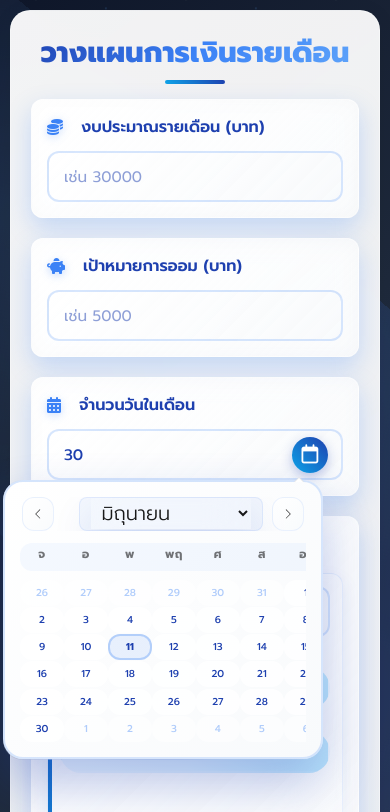
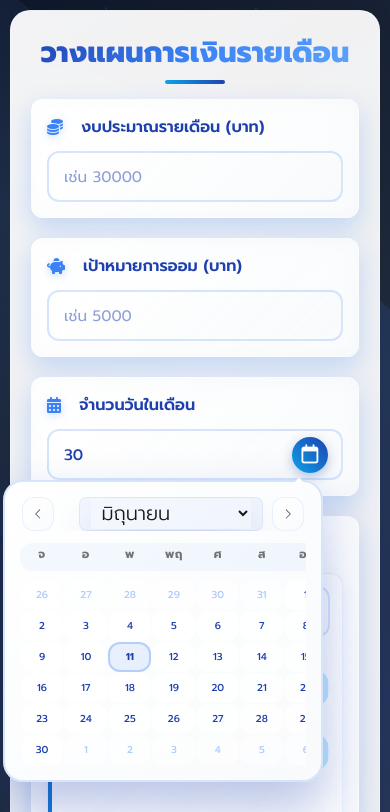
Before and after one commit to Nexzerf/Zruu, a plain HTML site: page index.html in a window 390 px wide. Both pictures are taken after a click on the element 310 px from the left and 454 px from the top of the page. Shown: the top 812 px of the page. Drawn offline with nearby package versions, Linux system fonts and the light colour scheme.

Commit message:
Calender UI

```diff
--- a/styles.css
+++ b/styles.css
@@ -1103,22 +1103,23 @@ footer.footer {
   }
 }
 
-@media (max-width: 480px) {
- .flatpickr-day {
-    width: calc(14.28571% - 0.5px) !important;
-    max-width: calc(14.28571% - 0.5px) !important;
-    min-width: calc(14.28571% - 0.5px) !important;
-    height: 26px;         /* เดิม 30px → ลดลง */
-    line-height: 26px;    /* เดิม 30px → ลดลง */
-    font-size: 10px;    /* เดิม 11px → ลดลงเล็กน้อย */
-    margin: 0.25px;       /* เดิม 0.5px → ลดลงให้แน่นขึ้น */
+@media (max-width: 414px) {
+  .flatpickr-day {
+    width: calc(14.28571% - 1px) !important;
+    max-width: calc(14.28571% - 1px) !important;
+    min-width: calc(14.28571% - 1px) !important;
+    height: 30px;
+    line-height: 30px;
+    font-size: 10px;
+    margin: 0;
+    padding: 0;
   }
 
   .flatpickr-days {
-    font-size: 0; /* Remove whitespace between inline-block elements */
     padding: 0;
   }
 }
+
 
 /* Fix for very small screens */
 @media (max-width: 320px) {
```
